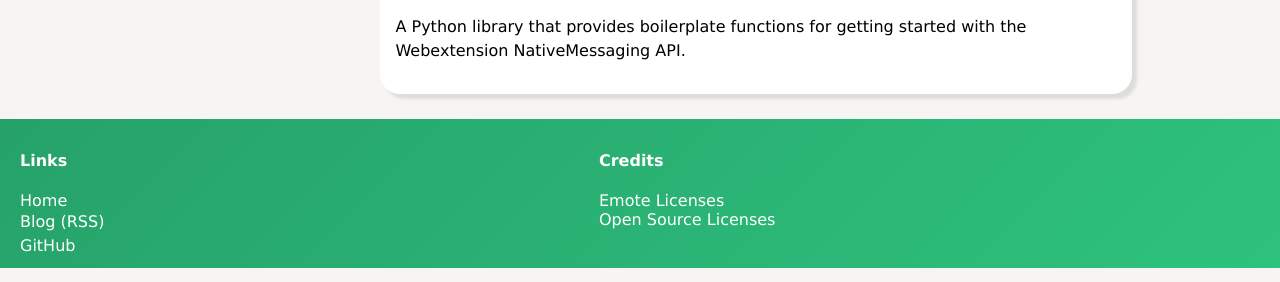
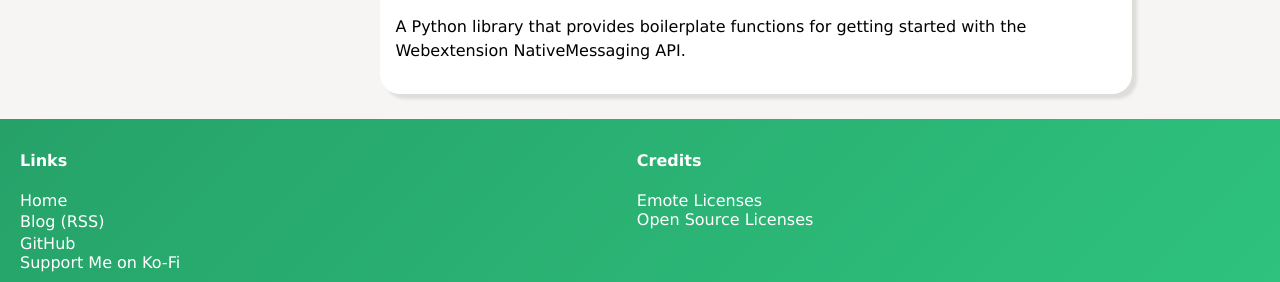
Before and after one commit to Rayquaza01/Rayquaza01.github.io, an Eleventy site: page index.html in a window 1280 px wide. Shown: the part 2190-2472 px from the top of the page. Built offline with nearby package versions, Linux system fonts and the light colour scheme; Eleventy itself is replaced by a stand-in of ours; files that its build step writes are made by us from their sources.

Commit message:
Add kofi links

```diff
--- a/_includes/footer.html
+++ b/_includes/footer.html
@@ -3,7 +3,8 @@
         <h4>Links</h4>
         <a href="/">Home</a>
         <span><a href="/blog">Blog</a> (<a href="/feed.xml">RSS</a>)</span>
-        <span><a href="https://github.com/Rayquaza01">GitHub</a></span>
+        <a href="https://github.com/Rayquaza01">GitHub</a>
+        <a href="https://ko-fi.com/arnaught">Support Me on Ko-Fi</a>
     </div>
     <div class="col">
         <h4>Credits</h4>
--- a/index.html
+++ b/index.html
@@ -25,6 +25,7 @@ permalink: /
                             <li title="Pronouns">✨ they/them</li>
                             <li title="Blog">📝 <a href="/blog">Blog</a></li>
                             <li title="GitHub">🖥️ <a href="https://github.com/Rayquaza01">GitHub</a></li>
+                            <li title="Ko-Fi">☕ <a href="https://ko-fi.com/arnaught">Ko-Fi</a></li>
                         </ul>
                     </div>
                 </div>
```
Also changed, not shown: .github/FUNDING.yml (added).
